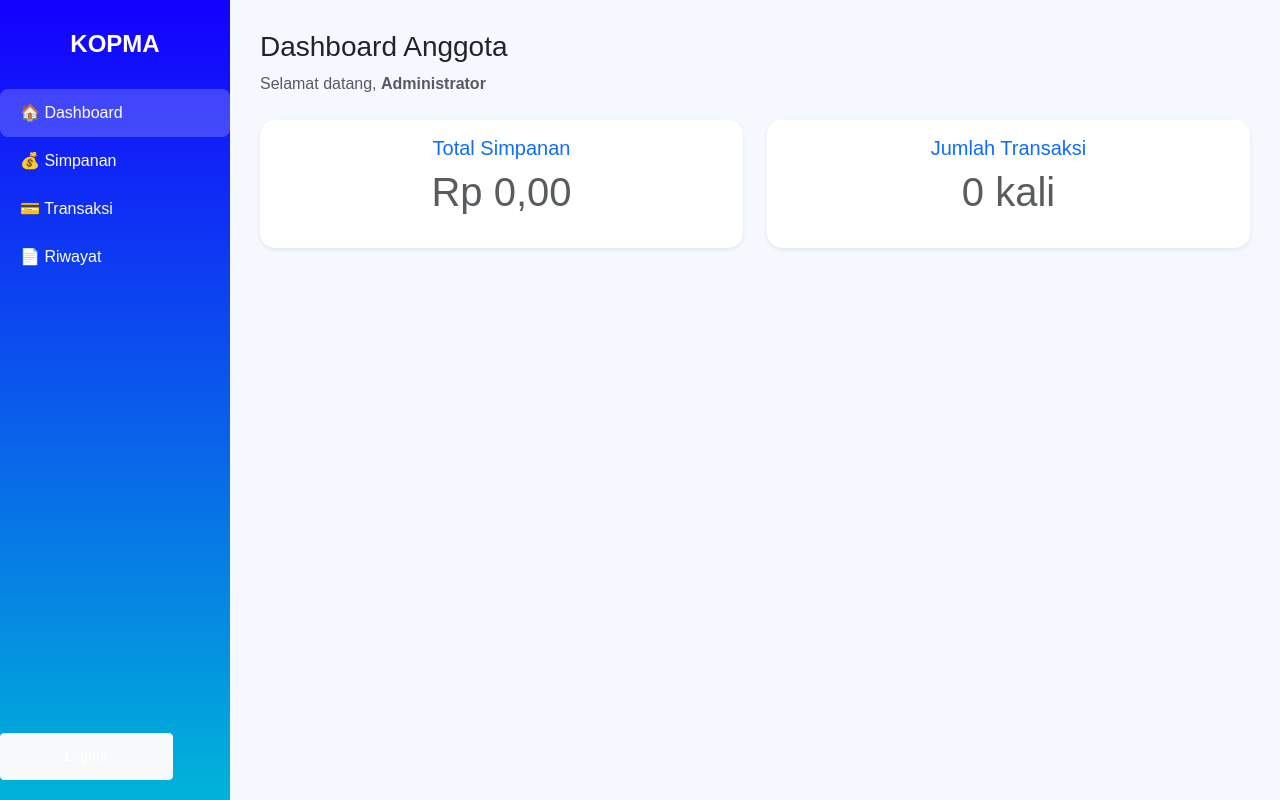
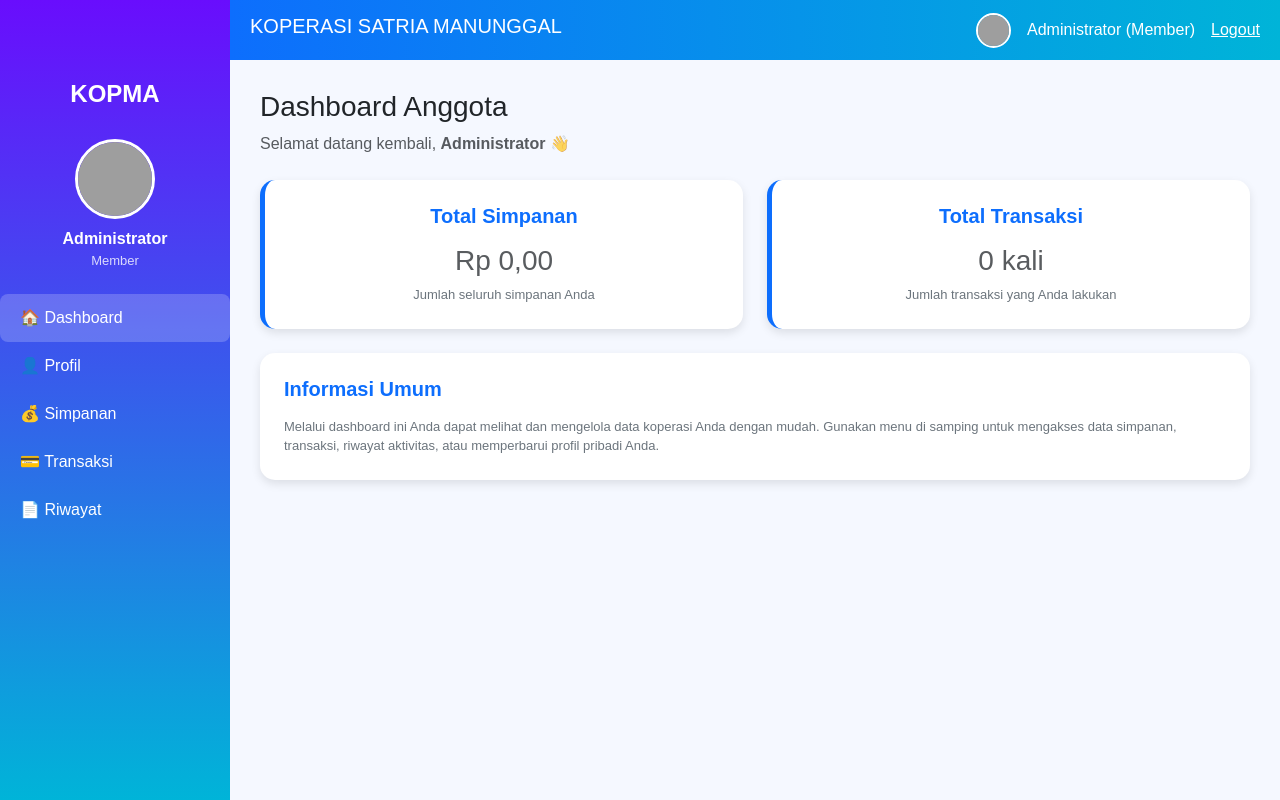
Before and after one commit to PratamaJulianSS/SistemKeuanganKopma, a PHP site: page /Member/dashboard.php in a window 1280 px wide. Run offline with PHP 8.4, Linux system fonts and the light colour scheme; a user stored in the database is signed in; data comes from the database, SQL or seed files in the repository; data that the repository does not hold is empty; grey boxes are pictures that could not be loaded.

Commit message:
Update dashboard.php

```diff
--- a/Member/dashboard.php
+++ b/Member/dashboard.php
@@ -5,8 +5,14 @@ if (!isset($_SESSION['user_id']) || $_SESSION['role'] !== 'member') {
     exit;
 }
 $uid = $_SESSION['user_id'];
-$total = mysqli_fetch_assoc(mysqli_query($conn, "SELECT IFNULL(SUM(jumlah),0) AS total FROM simpanan WHERE user_id=$uid"))['total'];
-$trans = mysqli_fetch_assoc(mysqli_query($conn, "SELECT COUNT(*) AS total FROM transaksi WHERE user_id=$uid"))['total'];
+
+// Ambil data user lengkap
+$user = mysqli_fetch_assoc(mysqli_query($conn, "SELECT * FROM users WHERE id=$uid"));
+$name = $user['name'];
+
+// Ringkasan data anggota
+$total_simpanan = mysqli_fetch_assoc(mysqli_query($conn, "SELECT IFNULL(SUM(jumlah),0) AS total FROM simpanan WHERE user_id=$uid"))['total'];
+$total_transaksi = mysqli_fetch_assoc(mysqli_query($conn, "SELECT COUNT(*) AS total FROM transaksi WHERE user_id=$uid"))['total'];
 ?>
 <!doctype html>
 <html lang="id">
@@ -15,93 +21,75 @@ $trans = mysqli_fetch_assoc(mysqli_query($conn, "SELECT COUNT(*) AS total FROM t
 <title>Dashboard Anggota - Koperasi Satria Manunggal</title>
 <link href="https://cdn.jsdelivr.net/npm/bootstrap@5.3.2/dist/css/bootstrap.min.css" rel="stylesheet">
 <style>
-body {
-  font-family: 'Poppins', sans-serif;
-  background: #f5f8ff;
-  display: flex;
-  min-height: 100vh;
-  margin: 0;
-}
-.sidebar {
-  width: 230px;
-  background: linear-gradient(180deg,rgb(20, 0, 255), #00b4d8);
-  color: white;
-  padding-top: 30px;
-  position: fixed;
-  height: 100%;
-}
-.sidebar h4 {
-  text-align: center;
-  margin-bottom: 30px;
-  font-weight: 700;
-}
-.sidebar a {
-  display: block;
-  padding: 12px 20px;
-  color: white;
-  text-decoration: none;
-  font-weight: 500;
-  transition: 0.2s;
-}
-.sidebar a:hover, .sidebar a.active {
-  background: rgba(255,255,255,0.2);
-  border-radius: 8px;
-}
-.logout {
-  position: absolute;
-  bottom: 20px;
-  width: 100%;
-  text-align: center;
-}
-.main-content {
-  margin-left: 230px;
-  padding: 30px;
-  flex: 1;
-}
-.card {
-  border-radius: 15px;
-  border: none;
-  transition: 0.3s;
-}
-.card:hover {
-  transform: translateY(-5px);
-  box-shadow: 0 10px 20px rgba(0,0,0,0.15);
-}
-.card h5 {
-  color: #0d6efd;
-}
+body{font-family:'Poppins',sans-serif;background:#f5f8ff;margin:0;display:flex;min-height:100vh;}
+.header{position:fixed;top:0;left:230px;right:0;height:60px;background:linear-gradient(90deg,#0d6efd,#00b4d8);color:white;display:flex;align-items:center;justify-content:space-between;padding:0 20px;z-index:10;}
+.header img{width:35px;height:35px;border-radius:50%;object-fit:cover;margin-right:8px;border:2px solid #fff;}
+.sidebar{width:230px;background:linear-gradient(180deg,rgb(105,13,253),#00b4d8);color:white;padding-top:80px;position:fixed;height:100%;}
+.sidebar h4{text-align:center;margin-bottom:30px;font-weight:700;}
+.sidebar a{display:block;padding:12px 20px;color:white;text-decoration:none;font-weight:500;transition:0.2s;}
+.sidebar a:hover,.sidebar a.active{background:rgba(255,255,255,0.2);border-radius:8px;}
+.main-content{margin-left:230px;margin-top:60px;padding:30px;flex:1;}
+.card{border-radius:15px;border:none;box-shadow:0 4px 10px rgba(0,0,0,0.1);transition:0.3s;display:flex;flex-direction:column;justify-content:center;}
+.card:hover{transform:translateY(-5px);box-shadow:0 10px 20px rgba(0,0,0,0.15);}
+.card h5{color:#0d6efd;font-weight:600;}
+.card p{font-size:13px;color:#6c757d;margin:0;}
+.profile-img{width:80px;height:80px;border-radius:50%;object-fit:cover;border:3px solid #fff;}
+.summary-card{background:white;border-left:5px solid #0d6efd;}
 </style>
 </head>
 <body>
 
+<!-- Sidebar -->
 <div class="sidebar">
   <h4>KOPMA</h4>
+  <div class="text-center mb-4">
+    <img src="<?= $user['foto'] ? '../uploads/'.$user['foto'] : '../assets/default.png' ?>" class="profile-img mb-2" alt="Foto Anggota">
+    <div style="font-weight:600;"><?= htmlspecialchars($user['name']) ?></div>
+    <div style="font-size:13px;opacity:0.8;">Member</div>
+  </div>
   <a href="dashboard.php" class="active">🏠 Dashboard</a>
+  <a href="profil.php">👤 Profil</a>
   <a href="simpanan.php">💰 Simpanan</a>
   <a href="transaksi.php">💳 Transaksi</a>
   <a href="riwayat.php">📄 Riwayat</a>
-  <div class="logout">
-    <a href="../logout.php" class="btn btn-light btn-sm w-75">Logout</a>
+</div>
+
+<!-- Header -->
+<div class="header">
+  <h5>KOPERASI SATRIA MANUNGGAL</h5>
+  <div class="d-flex align-items-center">
+    <img src="<?= $user['foto'] ? '../uploads/'.$user['foto'] : '../assets/default.png' ?>" alt="Foto Anggota">
+    <span class="ms-2"><?= htmlspecialchars($name) ?> (Member)</span>
+    <a href="../logout.php" class="text-white ms-3">Logout</a>
   </div>
 </div>
 
+<!-- Main Content -->
 <div class="main-content">
   <h3>Dashboard Anggota</h3>
-  <p class="text-muted mb-4">Selamat datang, <strong><?= e($_SESSION['name']) ?></strong></p>
+  <p class="text-muted mb-4">Selamat datang kembali, <strong><?= htmlspecialchars($name) ?></strong> 👋</p>
 
-  <div class="row g-4">
+  <div class="row g-4 mb-4">
     <div class="col-md-6">
-      <div class="card p-3 text-center shadow-sm">
+      <div class="card summary-card p-4 text-center">
         <h5>Total Simpanan</h5>
-        <p class="display-6 text-muted">Rp <?= number_format($total,2,',','.') ?></p>
+        <h3 class="mt-2 text-muted">Rp <?= number_format($total_simpanan,2,',','.') ?></h3>
+        <p>Jumlah seluruh simpanan Anda</p>
       </div>
     </div>
     <div class="col-md-6">
-      <div class="card p-3 text-center shadow-sm">
-        <h5>Jumlah Transaksi</h5>
-        <p class="display-6 text-muted"><?= $trans ?> kali</p>
+      <div class="card summary-card p-4 text-center">
+        <h5>Total Transaksi</h5>
+        <h3 class="mt-2 text-muted"><?= $total_transaksi ?> kali</h3>
+        <p>Jumlah transaksi yang Anda lakukan</p>
       </div>
     </div>
+  </div>
+
+  <div class="card p-4">
+    <h5 class="mb-3">Informasi Umum</h5>
+    <p>Melalui dashboard ini Anda dapat melihat dan mengelola data koperasi Anda dengan mudah.
+    Gunakan menu di samping untuk mengakses data simpanan, transaksi, riwayat aktivitas, atau memperbarui profil pribadi Anda.</p>
   </div>
 </div>
 
```
